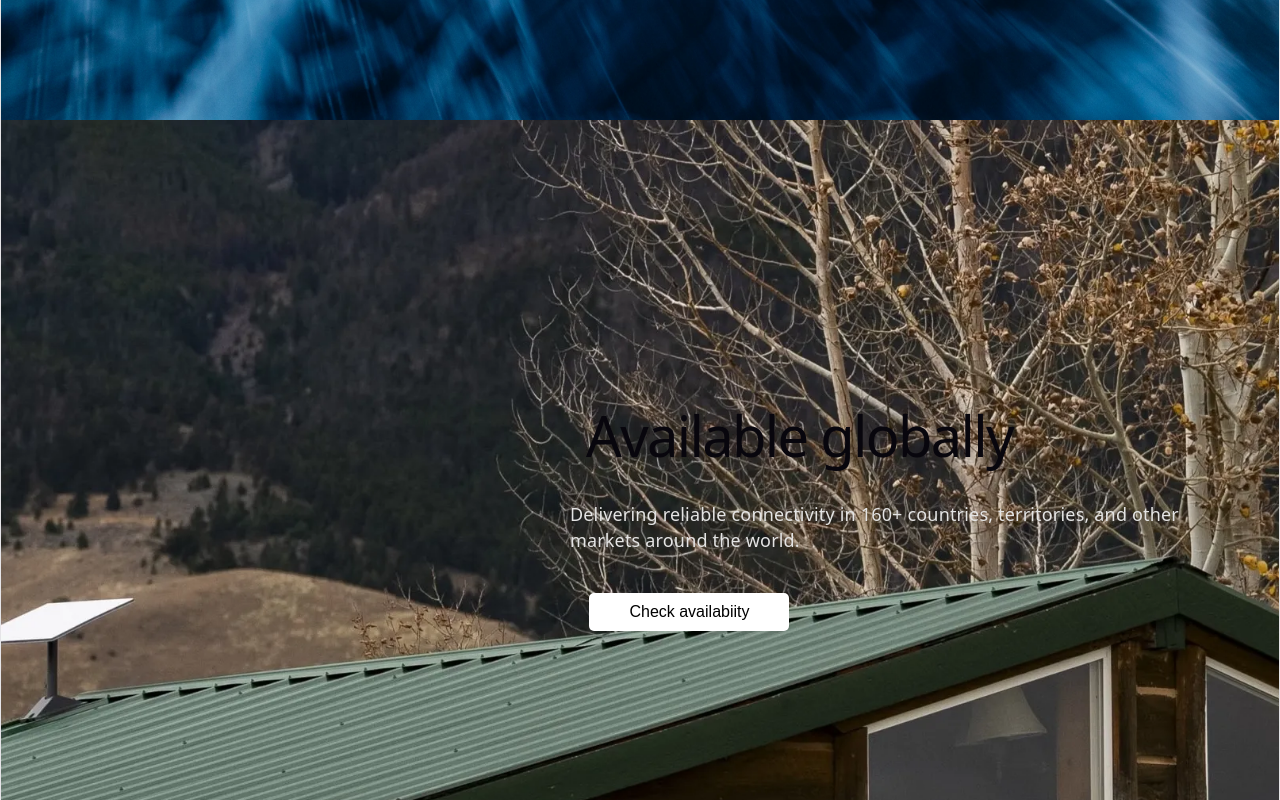
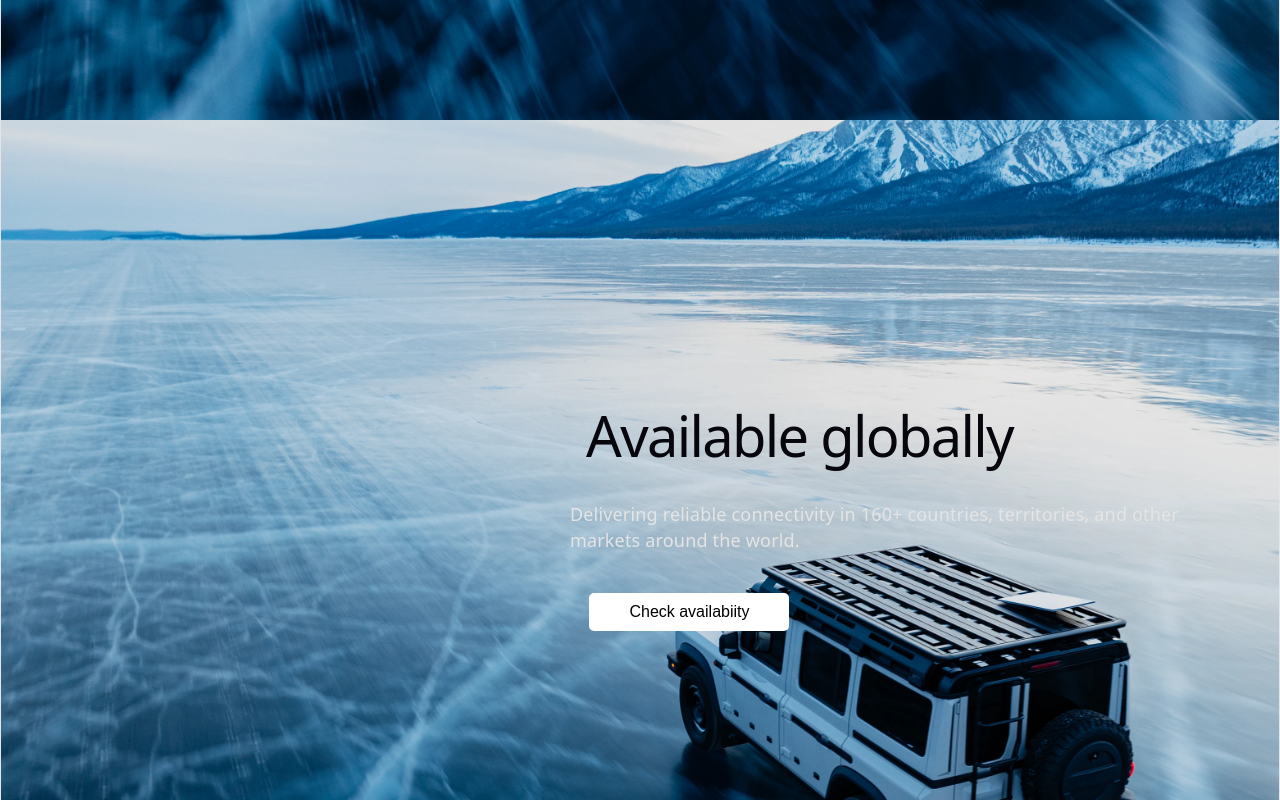
Before and after one commit to malo69-god/starlink-clone, a React (Vite) app in the folder starlink-app/: page / in a window 1280 px wide. Shown: the part 3880-4680 px from the top of the page. Built offline with nearby package versions, Linux system fonts and the light colour scheme.

Commit message:
Testing separate development branch layout

```diff
--- a/starlink-app/src/App.jsx
+++ b/starlink-app/src/App.jsx
@@ -203,7 +203,7 @@ function App() {
 
      </section>
        <section style= {{display:'flex', flexWrap:'wrap',
-                            backgroundImage:`url(${green})`,
+                            backgroundImage:`url(${car})`,
                             backgroundPosition:'center',
                             backgroundSize:'cover',
                             width:'100%',
```
